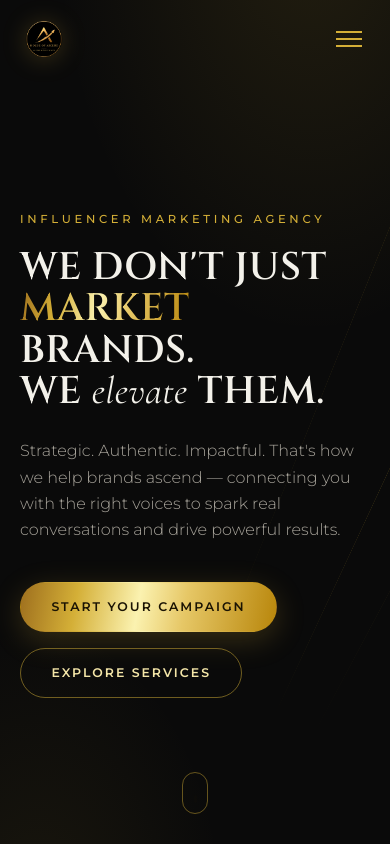
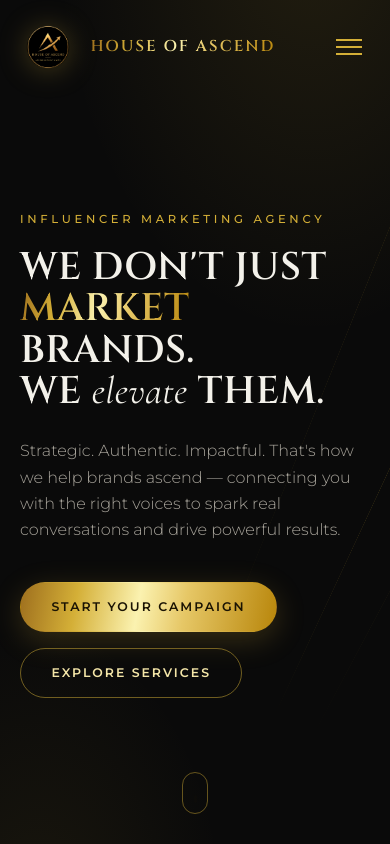
Before and after one commit to SatnamCF/house-of-ascend, a plain HTML site: page index.html in a window 390 px wide. Shown: the top 844 px of the page. Drawn offline with nearby package versions, Linux system fonts and the light colour scheme.

Commit message:
fix(nav): enlarge logo badge and restore wordmark beside it
Per feedback, the nav badge was too small and the text lockup had been dropped.
Increase the badge size and bring back the "House of Ascend / Ascend Without
Limits" wordmark next to it, growing the nav bar height to fit. Keeps the exact
logo image while making the brand read clearly at a glance.

Changes:
- index.html: restore brand__text wordmark next to a larger logo
- css/styles.css: brand__logo 72px + gap; restore wordmark styles; nav height
  78->94px; scroll-padding and mobile menu offset synced; small-screen badge size
  and tagline hidden under 460px

```diff
--- a/css/styles.css
+++ b/css/styles.css
@@ -32,7 +32,7 @@
 /* ----------------------------- base ----------------------------- */
 *, *::before, *::after { box-sizing: border-box; }
 
-html { scroll-behavior: smooth; scroll-padding-top: 90px; }
+html { scroll-behavior: smooth; scroll-padding-top: 110px; }
 
 body {
   margin: 0;
@@ -115,15 +115,26 @@ button { font-family: inherit; cursor: pointer; }
   backdrop-filter: blur(14px);
   border-bottom-color: var(--line);
 }
-.nav__inner { display: flex; align-items: center; justify-content: space-between; height: 78px; }
+.nav__inner { display: flex; align-items: center; justify-content: space-between; height: 94px; }
 
-.brand { display: inline-flex; align-items: center; }
+.brand { display: inline-flex; align-items: center; gap: 0.9rem; }
 .brand__logo {
-  height: 58px; width: auto; display: block;
-  filter: drop-shadow(0 2px 12px rgba(212, 175, 55, 0.22));
+  height: 72px; width: auto; display: block;
+  filter: drop-shadow(0 2px 14px rgba(212, 175, 55, 0.28));
   transition: transform 0.4s var(--ease);
 }
 .brand:hover .brand__logo { transform: scale(1.05); }
+.brand__text { display: flex; flex-direction: column; line-height: 1.12; }
+.brand__name {
+  font-family: var(--font-display); font-weight: 600; font-size: 1.12rem;
+  letter-spacing: 0.13em; text-transform: uppercase;
+  background: var(--gold-grad);
+  -webkit-background-clip: text; background-clip: text; color: transparent;
+}
+.brand__tag {
+  font-size: 0.58rem; letter-spacing: 0.32em; text-transform: uppercase;
+  color: var(--text-muted); margin-top: 3px;
+}
 
 .nav__links { display: flex; align-items: center; gap: 1.7rem; }
 .nav__links > a:not(.btn) {
@@ -370,7 +381,7 @@ button { font-family: inherit; cursor: pointer; }
 
 @media (max-width: 720px) {
   .nav__links {
-    position: fixed; inset: 78px 0 auto 0;
+    position: fixed; inset: 94px 0 auto 0;
     flex-direction: column; align-items: stretch; gap: 0;
     background: rgba(10,10,10,0.97); backdrop-filter: blur(14px);
     border-bottom: 1px solid var(--line);
@@ -389,7 +400,9 @@ button { font-family: inherit; cursor: pointer; }
 @media (max-width: 460px) {
   .pillars { grid-template-columns: 1fr; }
   .process { grid-template-columns: 1fr; }
-  .brand__logo { height: 48px; }
+  .brand__logo { height: 56px; }
+  .brand__name { font-size: 0.98rem; }
+  .brand__tag { display: none; }
 }
 
 /* ----------------------------- a11y ----------------------------- */
--- a/index.html
+++ b/index.html
@@ -29,7 +29,11 @@
   <header class="nav" id="nav">
     <div class="container nav__inner">
       <a class="brand" href="#home" aria-label="House of Ascend — home">
-        <img src="assets/logo.png" alt="House of Ascend — Ascend Without Limits" class="brand__logo" width="58" height="58" />
+        <img src="assets/logo.png" alt="House of Ascend — Ascend Without Limits" class="brand__logo" width="72" height="72" />
+        <span class="brand__text">
+          <span class="brand__name">House of Ascend</span>
+          <span class="brand__tag">Ascend Without Limits</span>
+        </span>
       </a>
 
       <nav class="nav__links" id="navLinks" aria-label="Primary">
```
